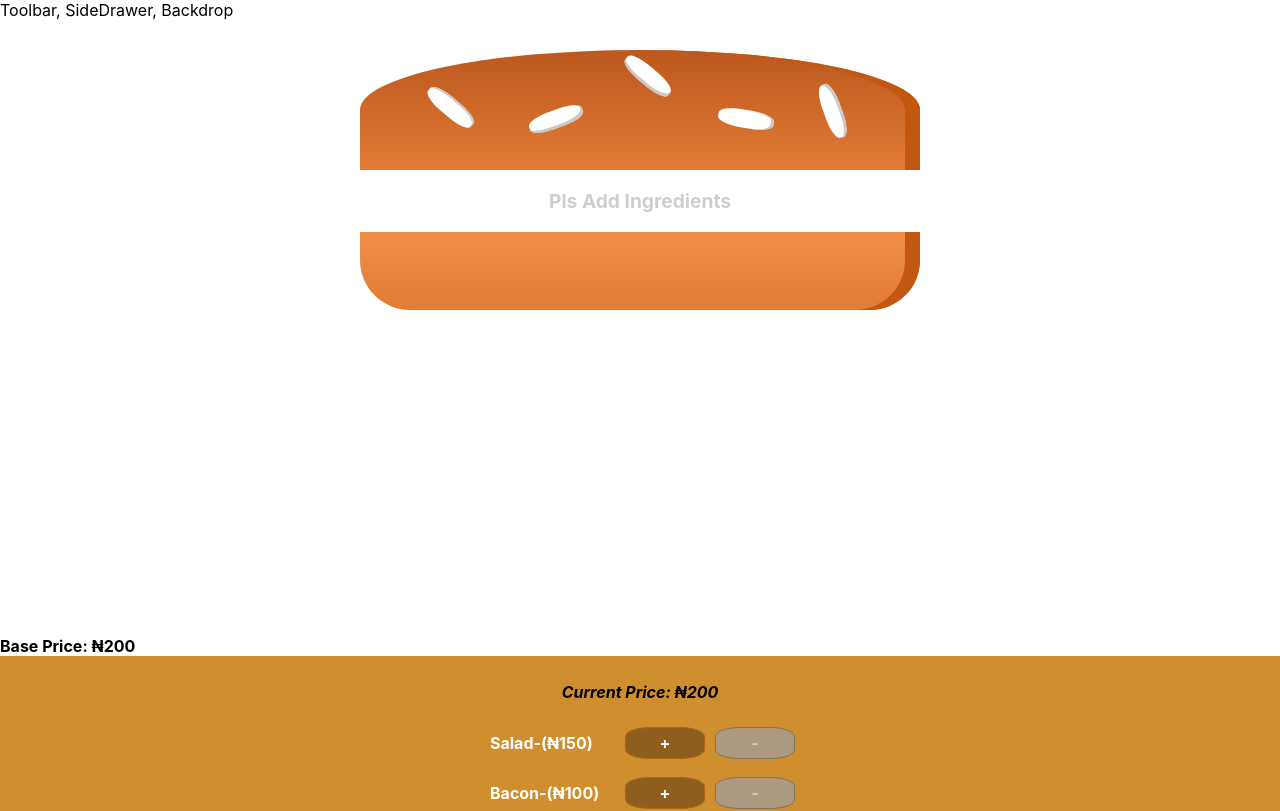
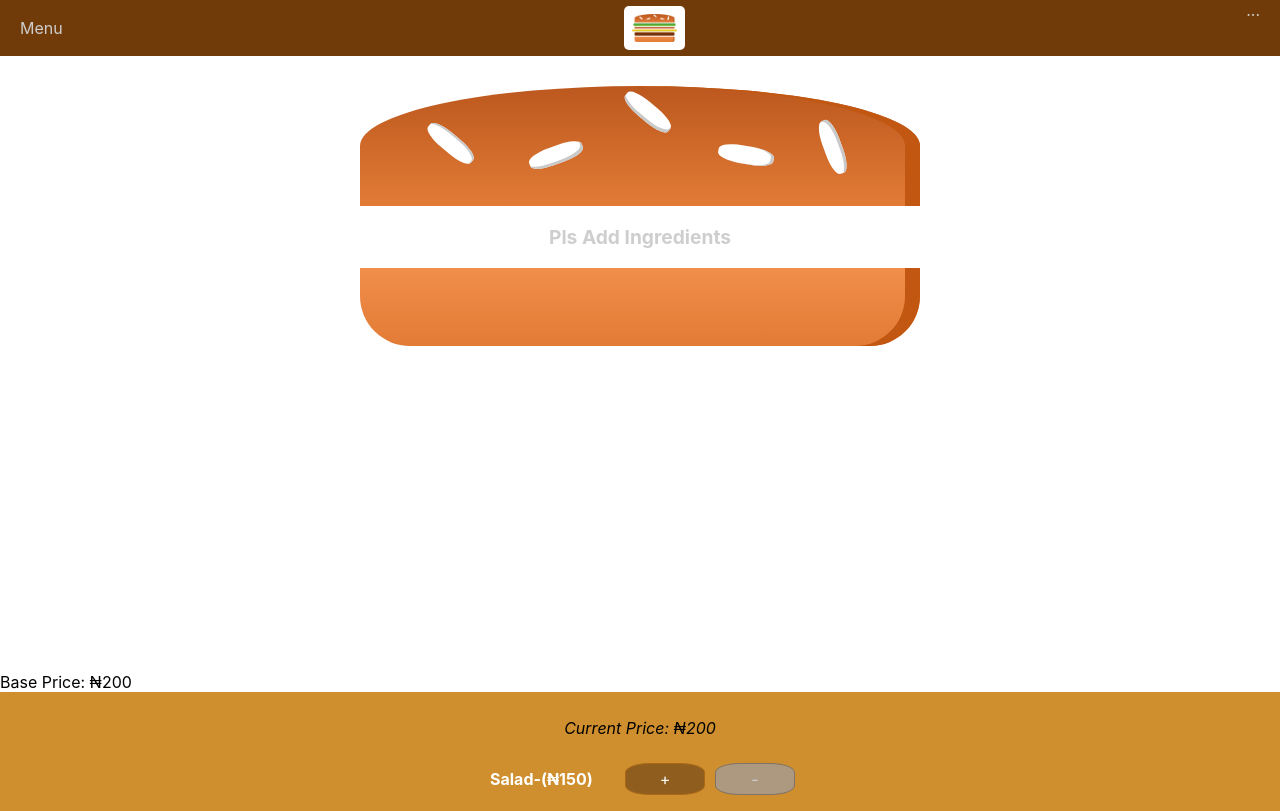
Before and after one commit to dayoolacodes/burgerApp, a React app: page / in a window 1280 px wide. Shown: the top 811 px of the page. Built offline with nearby package versions, Linux system fonts and the light colour scheme.

Commit message:
added toolbar menu

```diff
--- a/src/components/Burger/OrderSummary/OrderSummary.js
+++ b/src/components/Burger/OrderSummary/OrderSummary.js
@@ -14,7 +14,7 @@
             <ul>
             {summary}
             <p>Continue to Checkout? </p>
-
+            <p>Total Price: ₦{props.price}</p>
             <Button btnType={"Success"} clicked={props.continue}>CONTINUE</Button>
             <Button btnType={"Danger"} clicked={props.close}>CANCEL</Button>
 
--- a/src/components/Layout/Layout.js
+++ b/src/components/Layout/Layout.js
@@ -1,12 +1,14 @@
 import React from 'react';
 import Aux from '../../hoc/Auxil'
 import classes from './Layout.module.css'
+import Toolbar from '../UI/Navigation/Toolbar/Toolbar'
 
 const layout = (props) => {
     return (
         <Aux>
-        <div>Toolbar, SideDrawer, Backdrop</div>
+        {/* <div>Toolbar, SideDrawer, Backdrop</div> */}
         <main className={classes.Content}>
+        <Toolbar />
             {props.children}
         </main>
         </Aux>
--- a/src/components/Layout/Layout.module.css
+++ b/src/components/Layout/Layout.module.css
@@ -1,5 +1,5 @@
 .Content{
-    margin-top: 16px;
-    font-weight: bold;
+    margin-top: 72px;
+    /* font-weight: bold; */
     /* color: red; */
 }
--- /dev/null
+++ b/src/components/UI/Navigation/Logo/Logo.js
@@ -0,0 +1,13 @@
+import React from 'react';
+import classes from './Logo.module.css'
+import burgerLogo from '../../../../assets/images/burger-logo.png'
+
+const logo = (props) => {
+    return (
+        <div className={classes.Logo}>
+            <img src={burgerLogo} alt="Logo" />
+        </div>
+     );
+}
+
+export default logo;
--- /dev/null
+++ b/src/components/UI/Navigation/Logo/Logo.module.css
@@ -0,0 +1,12 @@
+.Logo {
+    background-color: white;
+    height: 80%;
+    box-sizing: border-box;
+    border-radius: 5px;
+    padding:8px;
+}
+
+.Logo img{
+    height: 100%;
+    cursor: pointer;
+}
--- /dev/null
+++ b/src/components/UI/Navigation/Toolbar/Toolbar.js
@@ -0,0 +1,17 @@
+import React from 'react';
+import classes from './Toolbar.module.css'
+import Logo from '../Logo/Logo'
+
+const toolbar = (props) => {
+    return (
+        <header className={classes.Toolbar}>
+            <div>Menu</div>
+            <Logo />
+            <nav>
+                ...
+            </nav>
+        </header>
+     );
+}
+
+export default toolbar;
--- /dev/null
+++ b/src/components/UI/Navigation/Toolbar/Toolbar.module.css
@@ -0,0 +1,20 @@
+.Toolbar{
+    width: 100%;
+    height: 56px;
+    position: fixed;
+    top: 0;
+    left: 0;
+    background-color: #703B09;
+    display: flex;
+    justify-content: space-between;
+    padding: 0 20px;
+    align-items: center;
+    box-sizing: border-box;
+    z-index: 90;
+    color: #cecece;
+    margin: auto;
+}
+
+.Toolbar nav{
+    height: 100%;
+}
--- a/src/containers/BurgerBuilder/BurgerBuilder.js
+++ b/src/containers/BurgerBuilder/BurgerBuilder.js
@@ -89,7 +89,8 @@
                 <Modal show={this.state.showModal} close={this.closeModalHandler}>
                 <OrderSummary ingredients={this.state.ingredients}
                 close={this.closeModalHandler}
-                continue = {this.purchaseContinue} />
+                continue = {this.purchaseContinue}
+                price = {this.state.totalPrice}/>
                 </Modal>
                <BuildControls addIngredients={this.addIngredients}
                removeIngredients={this.removeIngredients}
```
Also changed, not shown: src/assets/images/burger-logo.png (added).
